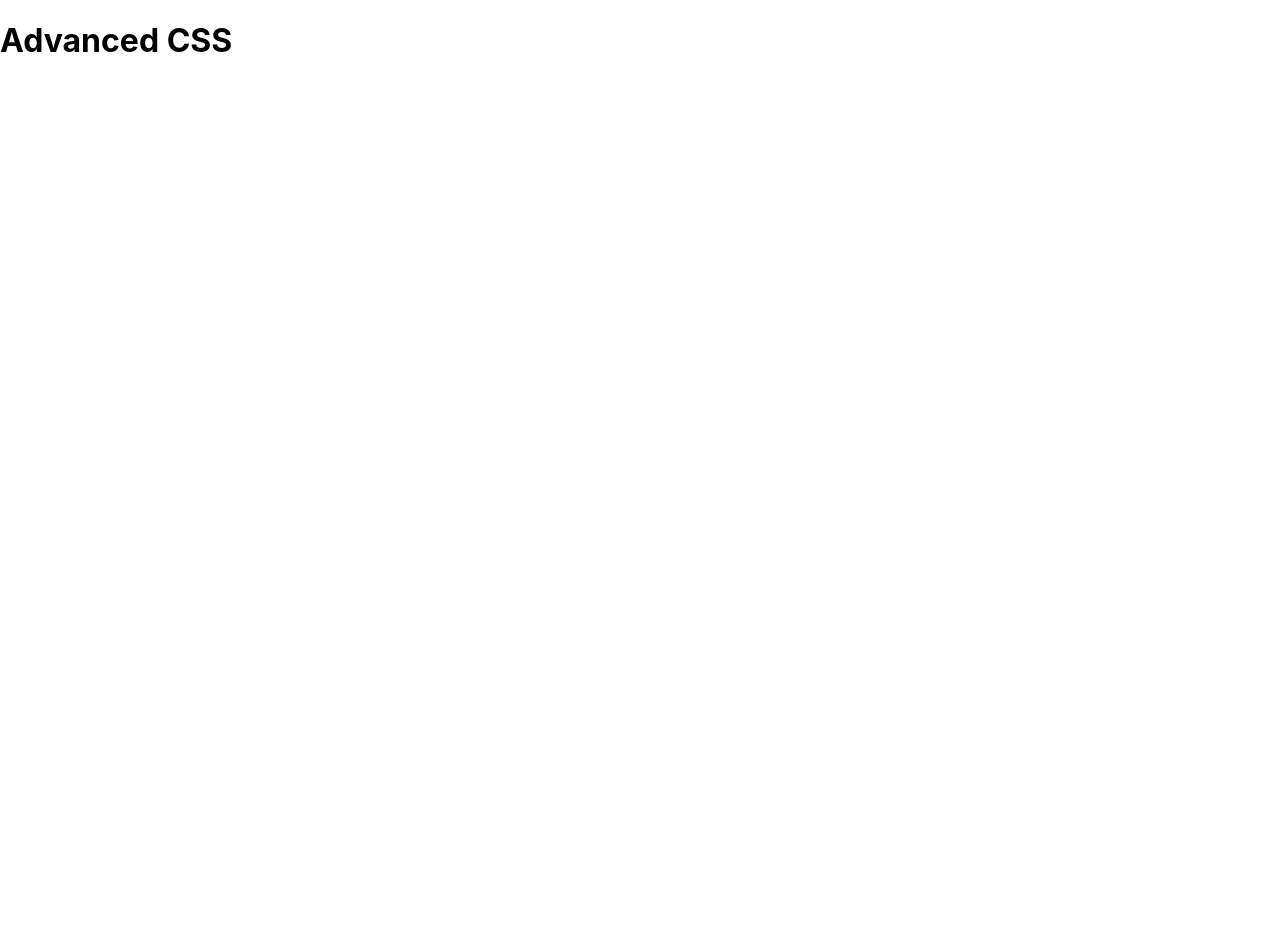
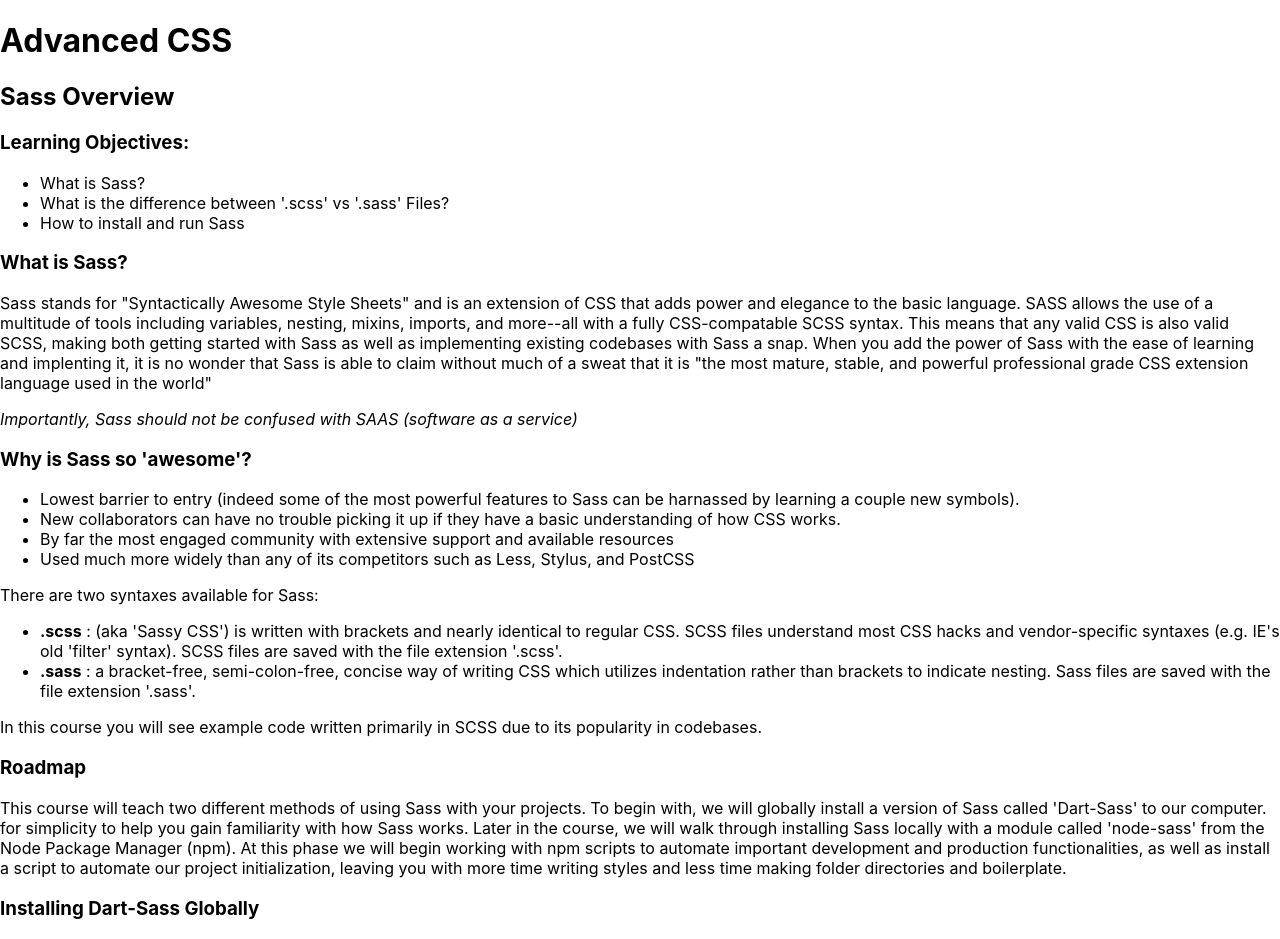
Before and after one commit to prescottbreeden/advanced_css_module, a React app in the folder front_end/: page /sass-overview in a window 1280 px wide. Shown: the top 939 px of the page. Before the commit the page ends 800 px from the top, so only its background shows below. Built offline with nearby package versions, Linux system fonts and the light colour scheme.

Commit message:
completed first assingment, added live server install, edited sass overview

```diff
--- a/front_end/src/components/CourseOverview.jsx
+++ b/front_end/src/components/CourseOverview.jsx
@@ -139,7 +139,7 @@
           Prev
         </a>
         <a
-          href="/2"
+          href="/useful-tools"
           className="module__buttons btn">
           Next
         </a>
--- a/front_end/src/components/Index.jsx
+++ b/front_end/src/components/Index.jsx
@@ -4,7 +4,7 @@
   return (
     <div className="module">
       <h4>Welcome!</h4>
-      <a href="/1">Start Course!</a>
+      <a href="/course-overview">Start Course!</a>
     </div>
   )
 }
--- /dev/null
+++ b/front_end/src/components/LiveServer.jsx
@@ -0,0 +1,90 @@
+import React from 'react'
+
+const LiveServer = (props) => {
+  return (
+    <div className="module">
+      <div className="module__container">
+        <h2 className="module__title">Using Live-Server</h2>
+        <h3 className="module__objectives">
+          Learning Objectives:
+        </h3>
+        <ul className="module__list">
+          <li className="module__list--item">
+            What is the benefit of serving projects versus opening them locally
+            with the browser
+          </li>
+          <li className="module__list--item">
+            How to install and 'live-server' from npm
+          </li>
+        </ul>
+        <h3 className="module__objectives">
+          Why should we serve our files?
+        </h3>
+        <p className="module__text">
+          When dealing with static content (i.e. html, css, js), there is no
+          explicit necessity to use a server since there is no additional
+          rendering logic needed beyond a browser (such as template logic or
+          JavaScript/TypeScript compiling). However, necessity rarely
+          dictates what is good-practice and serving your files also means
+          that you can see notifications in your terminal when changes are
+          detected in your code (very useful to tell if for instance your
+          compiler stops running during development).
+        </p>
+        <h3 className="module__objectives">
+          Installing 'npm' Globally
+        </h3>
+        <ul className="module__list">
+          <li className="module__list--item">
+            Verify that Node.js is installed by executing:
+            <span className="u-terminal-code"> $ npm</span>.  If you do not see
+            a help menu appear then visit <a href="https://nodejs.org">
+              nodejs.org</a> and download either the
+            latest version or the LTS for your operating system.
+          </li>
+        </ul>
+        <h3 className="module__objectives">
+          Installing 'live-server' Globally
+        </h3>
+        <ul className="module__list">
+          <li className="module__list--item">
+            Once you have npm installed, execute:
+            <span className="u-terminal-code"> $ npm install -g live-server</span>
+          </li>
+        </ul>
+        <h3 className="module__objectives">
+          Running live-server
+        </h3>
+        <ul className="module__list">
+          <li className="module__list--item">
+            Navigate to a directory that contains an html file and execute:
+            <span className="u-terminal-code"> $ live-server</span>
+          </li>
+          <li className="module__list--item">
+            Open 'localhost:8080' in a browser to see your file
+          </li>
+          <li className="module__list--item">
+            While the server is running, edit a file and save it, you should see
+            a notification that changes were detected
+          </li>
+        </ul>
+      </div>
+
+      <div className="module__buttons">
+        <a
+          href="/useful-tools"
+          className="module__buttons btn">
+          Prev
+        </a>
+        <a
+          href="/sass-overview"
+          className="module__buttons btn">
+          Next
+        </a>
+      </div>
+    </div>
+  )
+}
+
+
+
+export default LiveServer
--- a/front_end/src/components/RunningSass.jsx
+++ b/front_end/src/components/RunningSass.jsx
@@ -1,8 +1,6 @@
 import React from 'react'
 
 const RunningSass = (props) => {
-  let fontColor = '<font color="#839496"'
-  let endFont = '</font>'
   return (
     <div className="module">
       <div className="module__container">
--- a/front_end/src/components/SassOverview.jsx
+++ b/front_end/src/components/SassOverview.jsx
@@ -4,7 +4,7 @@
   return (
     <div className="module">
       <div className="module__container">
-        <h2 className="module__title">SASS Overview</h2>
+        <h2 className="module__title">Sass Overview</h2>
         <h3 className="module__objectives">
           Learning Objectives:
         </h3>
@@ -13,42 +13,72 @@
             What is Sass?
           </li>
           <li className="module__list--item">
-            What is the difference between SCSS vs Sass Files?
+            What is the difference between '.scss' vs '.sass' Files?
           </li>
           <li className="module__list--item">
             How to install and run Sass
           </li>
         </ul>
         <h3 className="module__objectives">
-          What is SASS?
+          What is Sass?
         </h3>
         <p className="module__text">
-          SASS stands for "Syntactically Awesome Style Sheets" and is an
+          Sass stands for "Syntactically Awesome Style Sheets" and is an
           extension of CSS that adds power and elegance to the basic language.
           SASS allows the use of a multitude of tools including variables,
           nesting, mixins, imports, and more--all with a fully CSS-compatable
-          SCSS syntax. This means that any valid CSS is also valid SCSS--making
-          getting start with SASS and transitioning existing codebases a snap.
+          SCSS syntax. This means that any valid CSS is also valid SCSS,
+          making both getting started with Sass as well as implementing
+          existing codebases with Sass a snap. When you add the power of Sass
+          with the ease of learning and implenting it, it is no wonder that Sass
+          is able to claim without much of a sweat that it is "the most mature,
+          stable, and powerful professional grade CSS extension language used
+          in the world"
         </p>
+        <p className="module__text">
+          <em>Importantly, Sass should not be confused with SAAS (software as a
+            service)</em>
+        </p>
+        <h3 className="module__objectives">
+          Why is Sass so 'awesome'?
+        </h3>
+        <ul className="module__list">
+          <li className="module__list--item">
+            Lowest barrier to entry (indeed some of the most powerful features
+            to Sass can be harnassed by learning a couple new symbols).
+          </li>
+          <li className="module__list--item">
+            New collaborators can have no trouble picking it up if they have a
+            basic understanding of how CSS works.
+          </li>
+          <li className="module__list--item">
+            By far the most engaged community with extensive support and
+            available resources
+          </li>
+          <li className="module__list--item">
+            Used much more widely than any of its competitors such as Less,
+            Stylus, and PostCSS
+          </li>
+        </ul>
         <p className="module__text">
           There are two syntaxes available for Sass:
         </p>
         <ul className="module__list">
           <li className="module__list--item">
-            <strong>SCSS</strong> (aka 'Sassy CSS') which is written with
-            brackets and identical to regular CSS. SCSS files understand most
-            CSS hacks and vendor-specific syntaxes (e.g. IE's old 'filter'
+            <strong>.scss</strong> : (aka 'Sassy CSS') is written with
+            brackets and nearly identical to regular CSS. SCSS files understand
+            most CSS hacks and vendor-specific syntaxes (e.g. IE's old 'filter'
             syntax). SCSS files are saved with the file extension '.scss'.
           </li>
           <li className="module__list--item">
-            <strong>Sass</strong>: a bracket-free, concise way of writing CSS
-            which utilizes indentation rather than brackets to indicate nesting
-            (much like Python with regard to its emphasis on indentation).
-            Sass files are saved with the file extension '.sass'.
+            <strong>.sass</strong> : a bracket-free, semi-colon-free, concise
+            way of writing CSS which utilizes indentation rather than brackets
+            to indicate nesting. Sass files are saved with the file extension
+            '.sass'.
           </li>
         </ul>
         <p className="module__text">
-          In this course you will see example code written primarily in .SCSS
+          In this course you will see example code written primarily in SCSS
           due to its popularity in codebases.
         </p>
         <h3 className="module__objectives">
@@ -56,8 +86,8 @@
         </h3>
         <p className="module__text">
           This course will teach two different methods of using Sass with your
-          projects. To begin with, we will install Sass globally to our
-          computer for simplicity to help you gain familiarity with how Sass
+          projects. To begin with, we will globally install a version of Sass
+          called 'Dart-Sass' to our computer.  for simplicity to help you gain familiarity with how Sass
           works. Later in the course, we will walk through installing Sass
           locally with a module called 'node-sass' from the Node Package
           Manager (npm). At this phase we will begin working with npm scripts
@@ -67,7 +97,7 @@
           directories and boilerplate.
         </p>
         <h3 className="module__objectives">
-          Installing Sass Globally
+          Installing Dart-Sass Globally
         </h3>
         <p className="module__text">
           There are a couple options for installing Sass globally:
--- a/front_end/src/components/UsefulTools.jsx
+++ b/front_end/src/components/UsefulTools.jsx
@@ -130,12 +130,12 @@
       </div>
       <div className="module__buttons">
         <a
-          href="/1"
+          href="/course-overview"
           className="module__buttons btn">
           Prev
         </a>
         <a
-          href="/3"
+          href="/live-server"
           className="module__buttons btn">
           Next
         </a>
--- a/front_end/src/containers/App.js
+++ b/front_end/src/containers/App.js
@@ -5,11 +5,14 @@
 import Index from '../components/Index'
 import CourseOverview from '../components/CourseOverview'
 import UsefulTools from '../components/UsefulTools'
+import LiveServer from '../components/LiveServer'
 import SassOverview from '../components/SassOverview'
 import RunningSass from '../components/RunningSass'
 
+
 // assignments
 import SassIntro from '../components/assignments/sass_intro/SassIntro'
+
 
 class App extends Component {
   render() {
@@ -18,11 +21,12 @@
         <h1>Advanced CSS</h1>
         <Switch>
           <Route path="/" exact component={Index} />
-          <Route path="/1" exact component={CourseOverview} />
-          <Route path="/2" exact component={UsefulTools} />
-          <Route path="/3" exact component={SassOverview} />
-          <Route path="/4" exact component={RunningSass} />
-          <Route path="/5" exact component={SassIntro} />
+          <Route path="/course-overview" exact component={CourseOverview} />
+          <Route path="/useful-tools" exact component={UsefulTools} />
+          <Route path="/live-server" exact component={LiveServer} />
+          <Route path="/sass-overview" exact component={SassOverview} />
+          <Route path="/running-sass" exact component={RunningSass} />
+          <Route path="/sass-intro" exact component={SassIntro} />
         </Switch>
       </div>
     );
```
Also changed, not shown: front_end/src/components/assignments/sass_intro/SassIntro.jsx (+17 -4 lines), front_end/src/components/assignments/sass_intro/cssAssignment_1.png (added), 1 other file (tests, documents, lock files or other folders).
